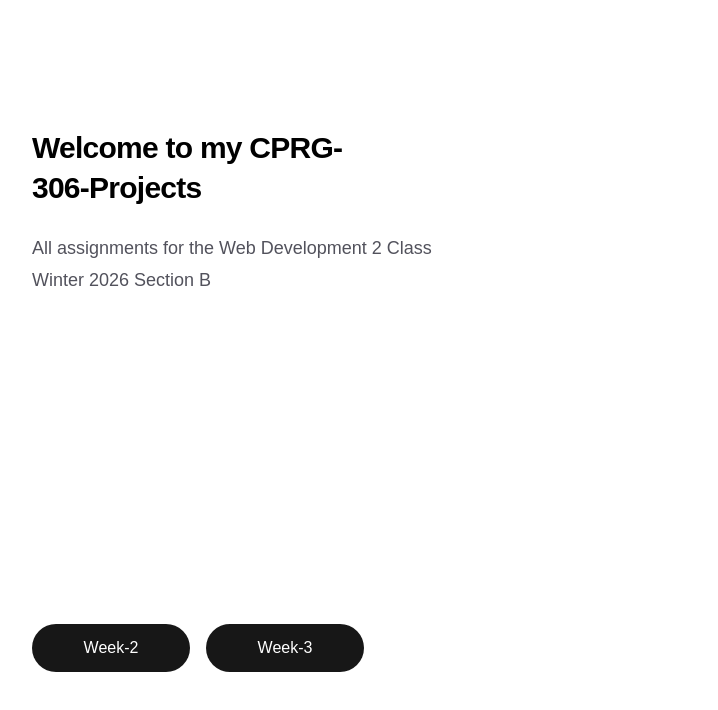
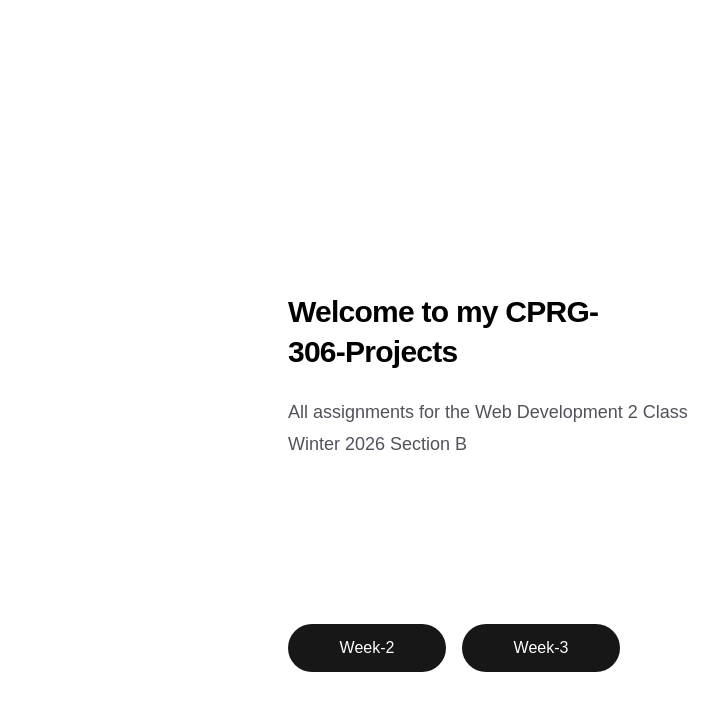
Before and after one commit to theplanetm4rs/cprg306-assignments, a Next.js app: page / in a window 1280 px wide. Shown: the top 710 px of the page, without its empty margins (32-750 px from the left). Built offline with nearby package versions, Linux system fonts and the light colour scheme.

Commit message:
Header Changes
small changes to the header of the main landing page

```diff
--- a/app/page.tsx
+++ b/app/page.tsx
@@ -1,18 +1,22 @@
 import Image from "next/image";
+import NavBar from "./components/navbar";
 
 export default function Home() {
   return (
-    <div>
+
+    <div className="flex flex-col items-center justify-center">
       <main className="flex min-h-screen w-full max-w-3xl flex-col items-center justify-between py-32 px-16 bg-white dark:bg-black sm:items-start">
-
+        <div>
+        </div>
         <div className="flex flex-col items-center gap-6 text-center sm:items-start sm:text-left">
-          <h1 className="max-w-xs text-3xl font-semibold leading-10 tracking-tight text-black dark:text-zinc-50">
+          <h1 className="justify-center max-w-xs text-3xl font-semibold leading-10 tracking-tight text-black dark:text-zinc-50">
             Welcome to my CPRG-306-Projects
           </h1>
           <p className="max-w-md text-lg leading-8 text-zinc-600 dark:text-zinc-400">
             All assignments for the Web Development 2 Class Winter 2026 Section B
           </p>
         </div>
+
         <div className="flex flex-col gap-4 text-base font-medium sm:flex-row">
           <a
             className="flex h-12 w-full items-center justify-center gap-2 rounded-full bg-foreground px-5 text-background transition-colors hover:bg-[#383838] dark:hover:bg-[#ccc] md:w-[158px]"
```
